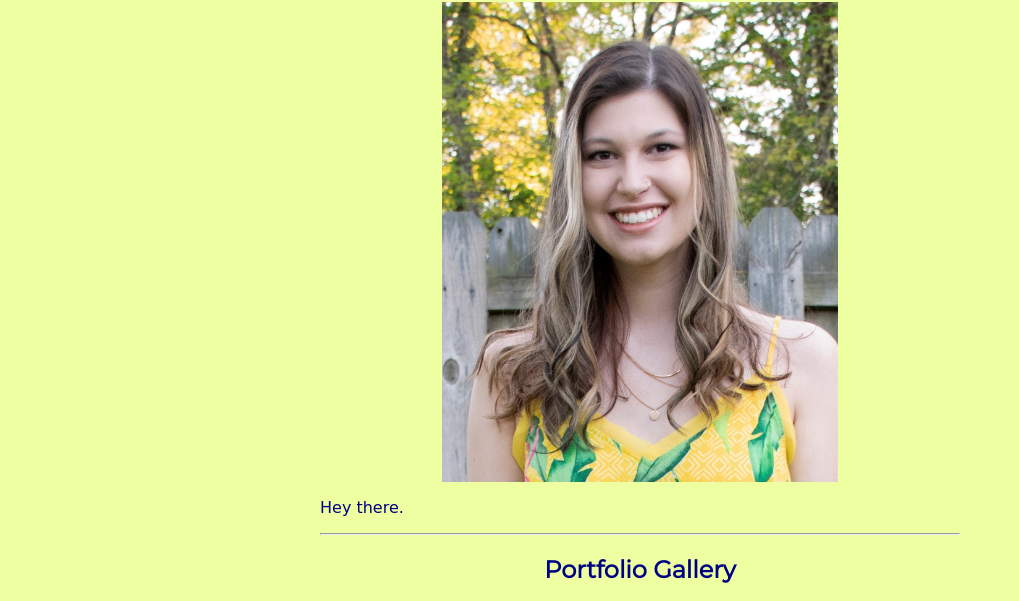
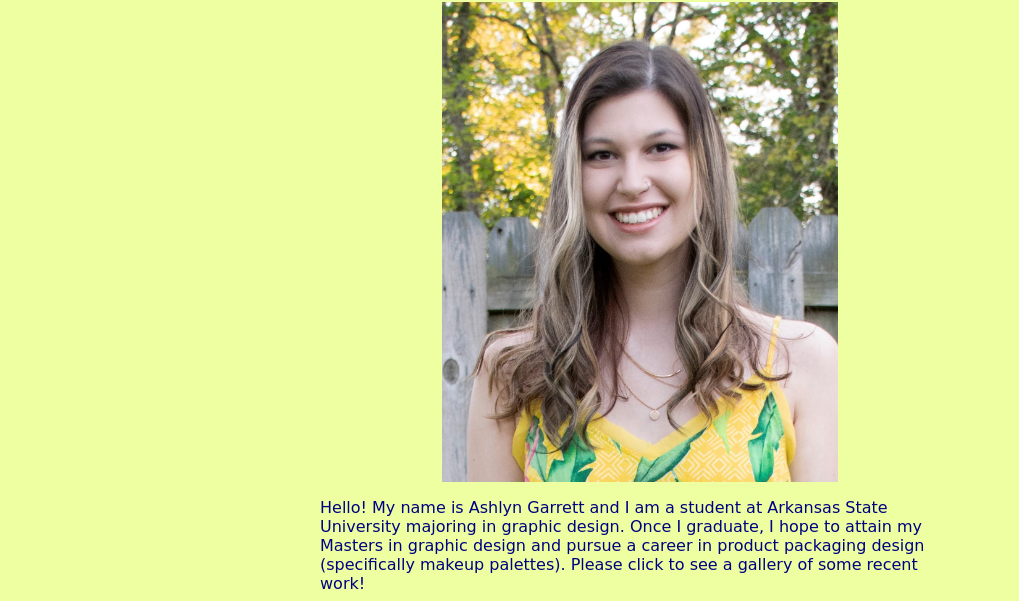
Before and after one commit to ashgarrett217/Portfolio-Website, a plain HTML site: page index.html in a window 1280 px wide. Shown: the part 139-740 px from the top of the page, without its empty margins (0-1019 px from the left). Drawn offline with Linux system fonts and the light colour scheme; a web font is replaced by a local one.

Commit message:
I'M SO FRUSTERATED

```diff
--- a/index.html
+++ b/index.html
@@ -29,8 +29,7 @@
     <h1>Ashlyn Garrett</h1>
     <h2 id="aboutMe"> About Me </h2>
     <img src="images/selfie.JPG" height="480px" class="center">
-    <p> Hey there.</p>
-
+    <p> Hello! My name is Ashlyn Garrett and I am a student at Arkansas State University majoring in graphic design. Once I graduate, I hope to attain my Masters in graphic design and pursue a career in product packaging design (specifically makeup palettes). Please click to see a gallery of some recent work!</p>
     <hr>
     <h2 id="portfolioGallery"> Portfolio Gallery</h2>
 
```
